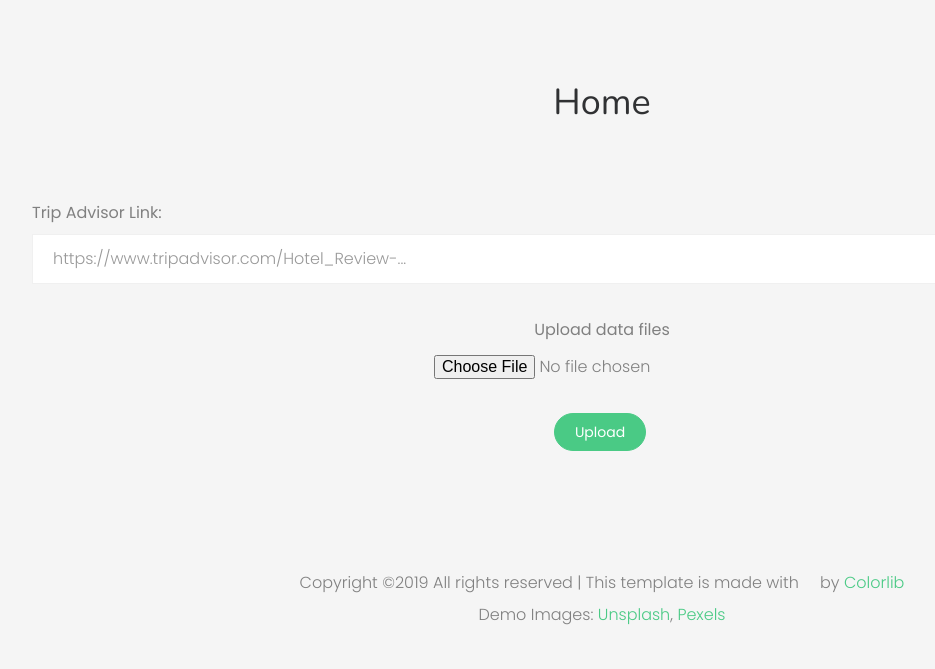
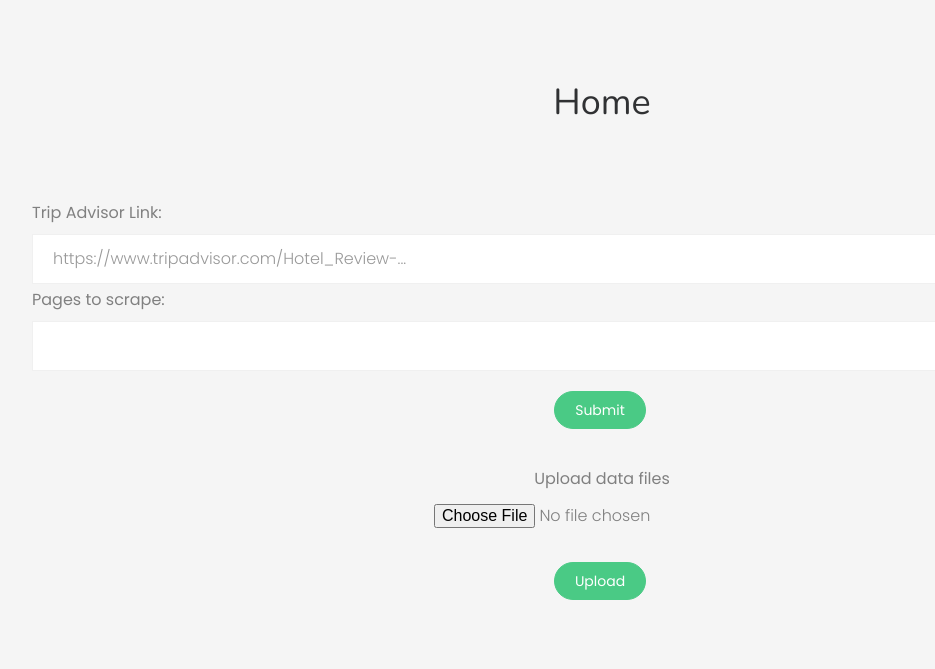
Before and after one commit to stavros11/Review-Aspects-App, a Flask app: template templates/home.html in a window 1280 px wide. Shown: the top 669 px of the page, without its empty margins (38-973 px from the left). Before the commit the page ends 625 px from the top, so only its background shows below. Run offline with Flask 2, Linux system fonts and the light colour scheme; the template is opened without the code that fills it, so the values that code supplies are empty; some libraries are stand-ins or nearby versions; some web fonts are replaced.

Commit message:
Add max pages in url form

```diff
--- a/main.py
+++ b/main.py
@@ -12,15 +12,18 @@ app.config["STORAGE_PATH"] = "D:/TripAdvisorReviews/app_storage"
 #app.config["STORAGE_PATH"] = "/home/stavros/DATA/TripAdvisorReviews/app_storage"
 # Number of aspects to show in `analysis` page
 app.config["NUM_ASPECTS"] = 58
-# Maximum number of reviews to scrape when a trip advisor link is given.
-# This should be removed (or set to None) to scrape all available reviews for
-# the given hotel, however then spaCy may take some time to run and we do not
-# have a nice loading screen implemented
-app.config["MAX_SCRAPE_REVIEWS"] = 10
 
 
-def scrape(url: str):
-  """Scrapes a hotel from Trip Advisor and generates its analysis page."""
+def scrape(url: str, max_pages: Optional[int] = None):
+  """Scrapes a hotel from Trip Advisor and generates its analysis page.
+
+  Args:
+    url: URL of the Trip Advisor main page of the hotel.
+    max_pages: Maximum number of review pages to scrape.
+      If None all available reviews are scraped. It is advisable to use a small
+      number for testing because spaCy may take some time to run and we do not
+      have a nice loading screen implemented yet.
+  """
   import scraping
   # TODO: Fix case where we already have data for the given URL
   # (currently this should give an error)
@@ -30,7 +33,9 @@ def scrape(url: str):
   url = "".join([url[:n], "{}", url[n:]])
   # Scrape reviews
   scraper = scraping.scraper.TripAdvisorScraper(url)
-  scraper.scrape_reviews(max_reviews=app.config["MAX_SCRAPE_REVIEWS"])
+  # FIXME: Fix the scraper to take max_pages instead of max_reviews as Trip
+  # Advisor may change in the future and no longer have 5 reviews per page
+  scraper.scrape_reviews(max_reviews=max_pages * 5)
   scraper.save(app.config["STORAGE_PATH"])
   # Find aspects
   scraping.aspects.find_aspects(scraper.csv_path)
@@ -50,6 +55,7 @@ def download(hotelname: str):
   return flask.send_from_directory(directory=app.config["STORAGE_PATH"],
                                    filename=zip_name,
                                    as_attachment=True)
+
 
 @app.route("/analysis/<hotelname>/delete")
 def delete(hotelname: str):
@@ -124,7 +130,18 @@ def main():
   """Generates main page with available hotels and options to add more."""
   if flask.request.method == "POST":
     if flask.request.form:
-      return scrape(flask.request.form["tripadvlink"])
+      if "maxpages" in flask.request.form:
+        max_review_pages = flask.request.form["maxpages"]
+      else:
+        max_review_pages = None
+
+      if max_review_pages is not None:
+        if not max_review_pages.isdigit():
+          raise ValueError("Number of review pages should be an integer "
+                           "but {} was given.".format(max_review_pages))
+        max_review_pages = int(max_review_pages)
+
+      return scrape(flask.request.form["tripadvlink"], max_pages=max_review_pages)
 
     if flask.request.files:
       return upload_zip(flask.request.files["data"])
--- a/scraping/scraper.py
+++ b/scraping/scraper.py
@@ -91,7 +91,8 @@ class TripAdvisorScraper:
 
   def scrape_reviews(self, start_page: int = 0, max_reviews: Optional[int] = None):
     counter = start_page * self.reviews_per_page
-    if max_reviews is None: max_reviews = self.n_reviews
+    if max_reviews is None or max_reviews > self.n_reviews:
+      max_reviews = self.n_reviews
 
     while counter < max_reviews:
       url = self._get_url(counter)
--- a/templates/home.html
+++ b/templates/home.html
@@ -65,6 +65,9 @@
 <label for="email">Trip Advisor Link:</label>
 <form action="/" method="POST" enctype="multipart/form-data">
 <input type="text" id="tripadvlink" name="tripadvlink" class="form-control" placeholder="https://www.tripadvisor.com/Hotel_Review-...">
+<label for="email">Pages to scrape:</label>
+<input type="text" id="maxpages" name="maxpages" class="form-control" placeholder="">
+<p><center><button type="submit" class="btn btn-primary">Submit</button></center>
 </form>
 </div>
 </div>
```
